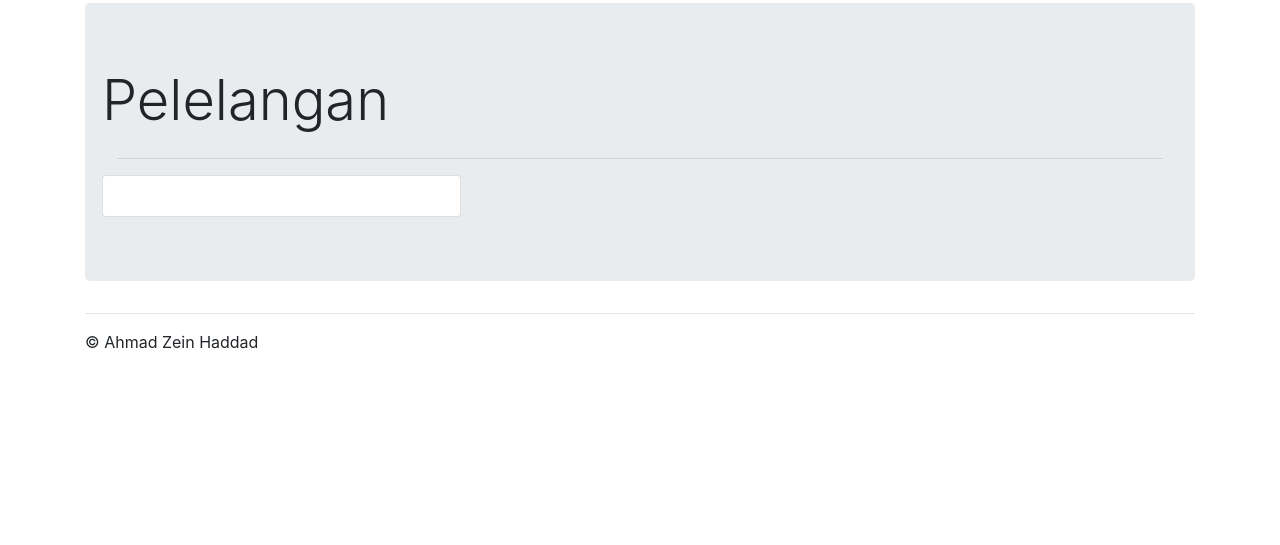
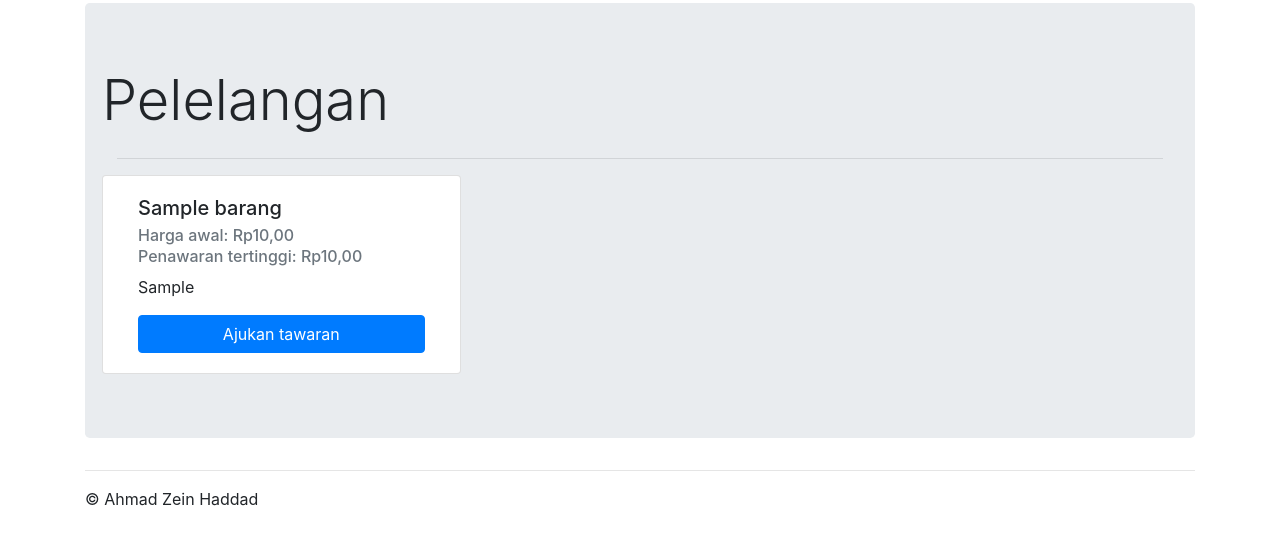
Before and after one commit to zein3/Lelang, a PHP site: page /index.php in a window 1280 px wide. Shown: the part 72-617 px from the top of the page. Run offline with PHP 8.4, Linux system fonts and the light colour scheme; tables that the repository leaves empty hold one stand-in row (values such as "Sample post").

Commit message:
Sedikit update

```diff
--- a/tab/pelelangan.php
+++ b/tab/pelelangan.php
@@ -23,8 +23,32 @@
 
 		while ($data = mysqli_fetch_array($query))
 		{
+			$id_barang = $data['id_barang'];
+			$query_barang = mysqli_query($connection, "Select * From tb_barang Where id_barang='$id_barang'");
+			$data_barang = mysqli_fetch_assoc($query_barang);
+
+			$id_user = null;
+			if ($data['id_user'] != null)
+			{
+				$id_user = $data['id_user'];
+			}
+
+
 			echo '<div class="card col-xl-4 col-lg-4 col-md-6 col-sm-12 col-xs-12">';
 			echo '<div class="card-body">';
+			echo '<h5 class="card-title">' . $data_barang['nama_barang'] . '</h5>';
+
+			$harga_rupiah = "Rp" . number_format($data_barang['harga_awal'],2,',','.');
+			echo '<h6 class="card-subtitle mb-2 text-muted">Harga awal: ' . $harga_rupiah . '</h6>';
+			if ($id_user != null)
+			{
+				$harga_akhir_rupiah = "Rp" . number_format($data['harga_akhir'],2,',','.');
+				echo '<h6 class="card-subtitle mb-2 text-muted">Penawaran tertinggi: ' . $harga_akhir_rupiah . '</h6>';
+			}
+
+			echo '<p class="card-text">' . $data_barang['deskripsi_barang'] . '</p>';
+
+			echo '<a class="btn btn-primary btn-block" href="#">Ajukan tawaran</a>';
 
 			echo '</div>';
 			echo '</div>';
```
